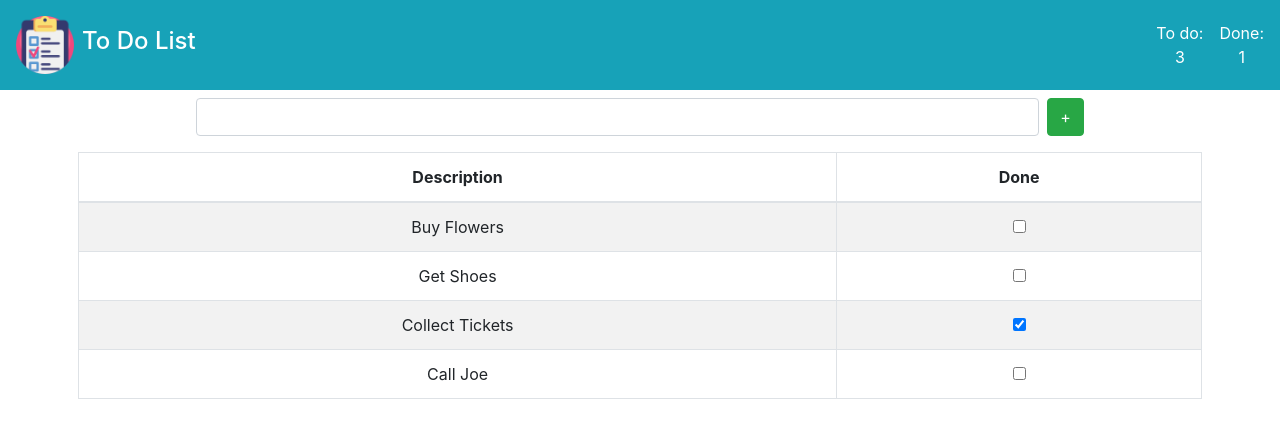
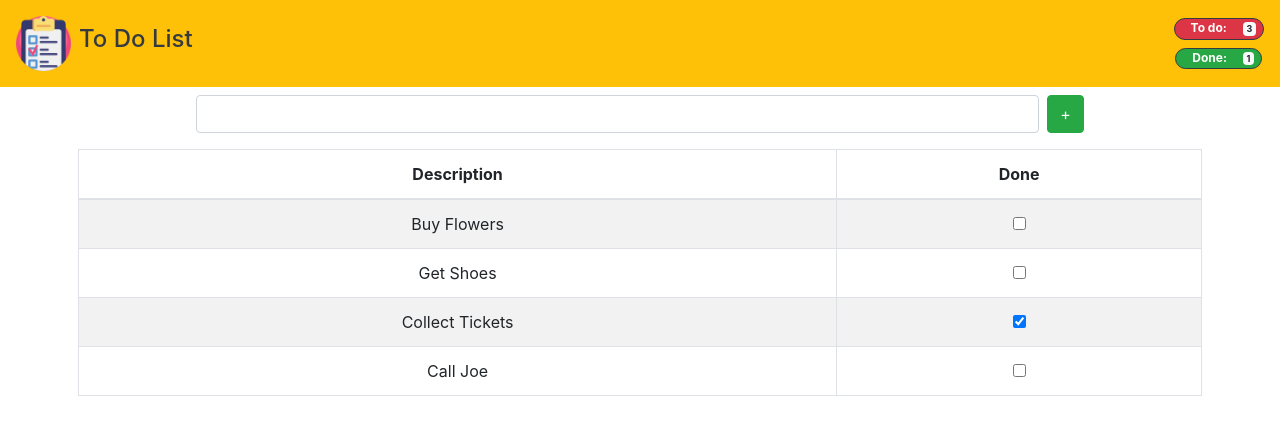
Before and after one commit to dppeykov/ProReact16-Book-FirstApp, a React (Create React App) app: page / in a window 1280 px wide. Shown: the top 438 px of the page. Built offline with nearby package versions, Linux system fonts and the light colour scheme.

Commit message:
Banner styles ready

```diff
--- a/src/TodoBanner.jsx
+++ b/src/TodoBanner.jsx
@@ -3,18 +3,24 @@ import Logo from "./logo.png";
 
 export class TodoBanner extends Component {
   render = () => (
-    <div className="bg-info text-white text-center p-3 d-flex justify-content-between align-items-center">
+    <div className="bg-warning text-dark text-center p-3 d-flex justify-content-between align-items-center">
       <div className="d-flex align-items-center">
-        <img src={Logo} alt="ToDoApp" height="58px" />
+        <img src={Logo} alt="ToDoApp" height="55px" />
         <h4 className="ml-2">To Do List</h4>
       </div>
 
-      <div className="d-flex align-items-center">
-        <div className="mr-3">
-          To do: <br /> {this.props.tasks.filter(t => !t.done).length}
+      <div className="d-flex flex-column align-items-center align-self-center">
+        <div className="badge badge-pill badge-danger pl-3 mb-2 border border-dark">
+          To do:
+          <span className="badge badge-light ml-3">
+            {this.props.tasks.filter(t => !t.done).length}
+          </span>
         </div>
-        <div>
-          Done: <br /> {this.props.tasks.filter(t => t.done).length}
+        <div className="badge badge-pill badge-success pl-3 border border-dark">
+          Done:
+          <span className="badge badge-light ml-3">
+            {this.props.tasks.filter(t => t.done).length}
+          </span>
         </div>
       </div>
     </div>
```
